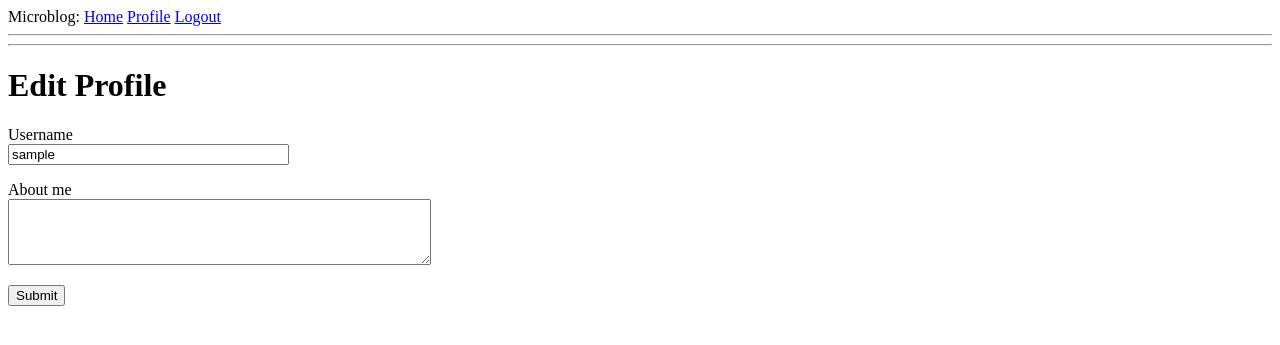
After one commit to abhavgoel/Microblog, a Flask app: page /edit_profile in a window 1280 px wide. The commit adds this page. Shown: the top 345 px of the page. Run offline with Flask 3, Linux system fonts and the light colour scheme; the visitor is signed in with stand-in values (Sample User, id 1); data comes from the database, SQL or seed files in the repository; both versions use the stored data as it was after the commit.

Commit message:
edit profile page added

```diff
--- a/app/forms.py
+++ b/app/forms.py
@@ -1,6 +1,6 @@
 from flask_wtf import FlaskForm
-from wtforms import StringField,PasswordField,BooleanField,SubmitField
-from wtforms.validators import DataRequired,ValidationError,Email,EqualTo
+from wtforms import StringField,PasswordField,BooleanField,SubmitField,TextAreaField
+from wtforms.validators import DataRequired,ValidationError,Email,EqualTo,Length
 from app.models import User
 
 class LoginForm(FlaskForm):
@@ -25,3 +25,9 @@ class RegisterForm(FlaskForm):
         user = User.query.filter_by(email=email.data).first()
         if user is not None:
             raise ValidationError("This Email is already taken")
+
+
+class EditProfileForm(FlaskForm):
+    username = StringField('Username', validators=[DataRequired()])
+    about_me = TextAreaField('About me', validators=[Length(min=0,max=140)])
+    submit = SubmitField('Submit')
--- a/app/models.py
+++ b/app/models.py
@@ -16,6 +16,8 @@ class User(UserMixin,db.Model):
     email = db.Column(db.String(120), index=True, unique=True)
     password_hash = db.Column(db.String(128))
     posts = db.relationship('Post',backref='author',lazy='dynamic')#backref is the field name in Post table of a User
+    about_me = db.Column(db.String(140))
+    last_seen = db.Column(db.DateTime(),default = datetime.utcnow)
 
     def set_password(self,password):
         self.password_hash = generate_password_hash(password)
--- a/app/routes.py
+++ b/app/routes.py
@@ -1,9 +1,10 @@
 from app import app,db
 from flask import render_template,flash ,redirect, url_for, request
-from app.forms import LoginForm,RegisterForm
+from app.forms import LoginForm,RegisterForm,EditProfileForm
 from flask_login import current_user, login_user,logout_user, login_required
 from .models import User
 from urllib.parse import urlparse
+from datetime import datetime
 
 
 @app.route('/')
@@ -74,3 +75,25 @@ def user(username):
         {'author': user, 'body': 'Test post #2'}
     ]
     return render_template('user.html', user=user, posts=posts)
+
+
+@app.before_request#function executed before any view in called
+def before_request():
+    if current_user.is_authenticated:
+        current_user.last_seen = datetime.utcnow()
+        db.session.commit()
+
+@app.route('/edit_profile',methods=['GET','POST'])
+@login_required
+def edit_profile():
+    form = EditProfileForm()
+    if form.validate_on_submit():# if the method is POST , update the fields with current user info
+        current_user.username = form.username.data
+        current_user.about_me = form.about_me.data
+        db.session.commit()
+        flash('Your changes have been saved.')
+        return redirect(url_for('edit_profile'))
+    elif request.method == 'GET': # if the method is GET , pre populate the fields with current user info
+        form.username.data = current_user.username
+        form.about_me.data = current_user.about_me
+    return render_template('edit_profile.html', title='Edit Profile',form=form)
--- /dev/null
+++ b/app/templates/edit_profile.html
@@ -0,0 +1,24 @@
+
+{% extends "base.html" %}
+
+{% block content %}
+    <h1>Edit Profile</h1>
+    <form action="" method="post">
+        {{ form.hidden_tag() }}
+        <p>
+            {{ form.username.label }}<br>
+            {{ form.username(size=32) }}<br>
+            {% for error in form.username.errors %}
+            <span style="color: red;">[{{ error }}]</span>
+            {% endfor %}
+        </p>
+        <p>
+            {{ form.about_me.label }}<br>
+            {{ form.about_me(cols=50, rows=4) }}<br>
+            {% for error in form.about_me.errors %}
+            <span style="color: red;">[{{ error }}]</span>
+            {% endfor %}
+        </p>
+        <p>{{ form.submit() }}</p>
+    </form>
+{% endblock %}
```
Also changed, not shown: app/templates/user.html (+13 -1 lines), migrations/versions/e6f7d7fc2027_new_fields_in_user_model.py (added, +34 -0 lines), app/app.db.
